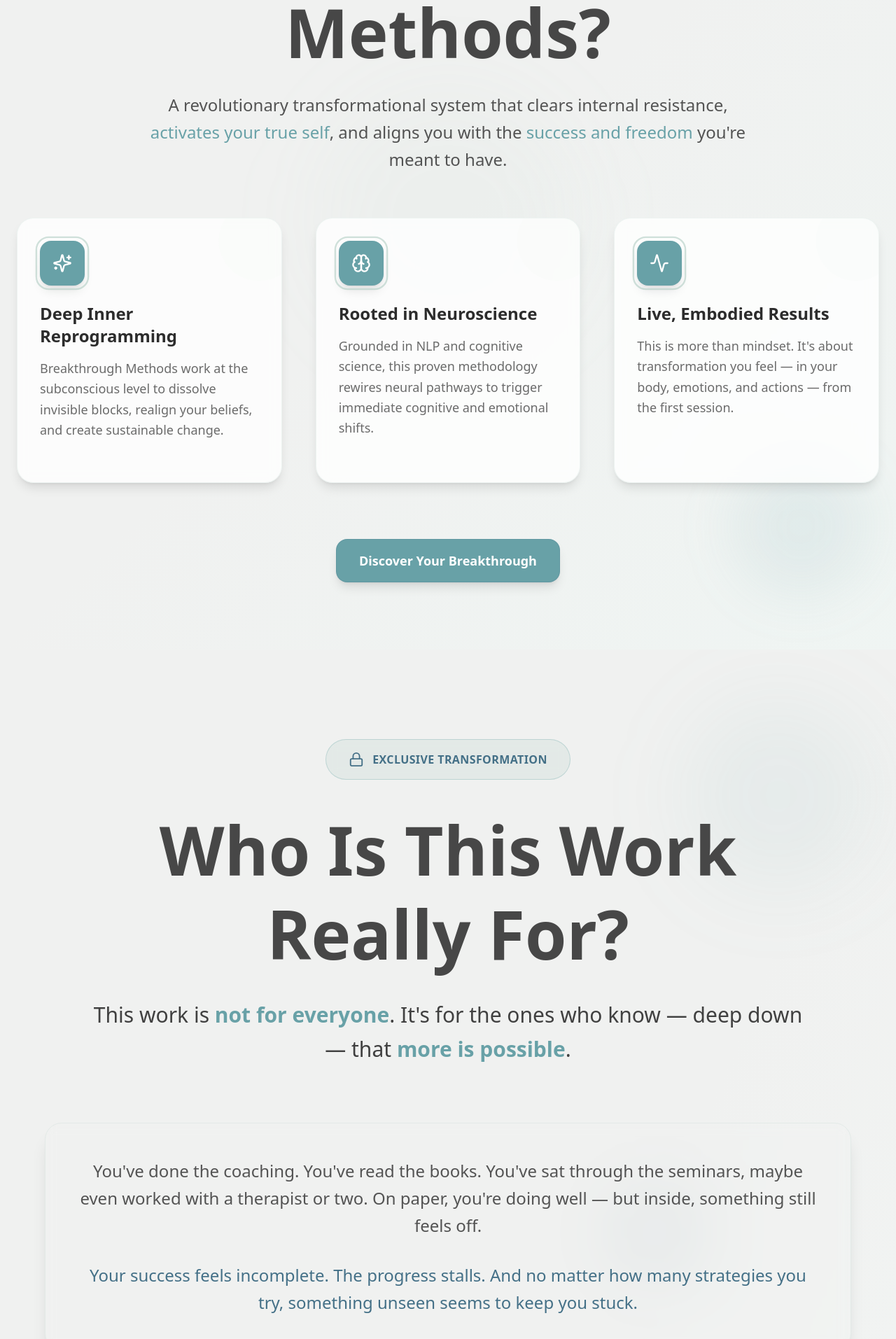
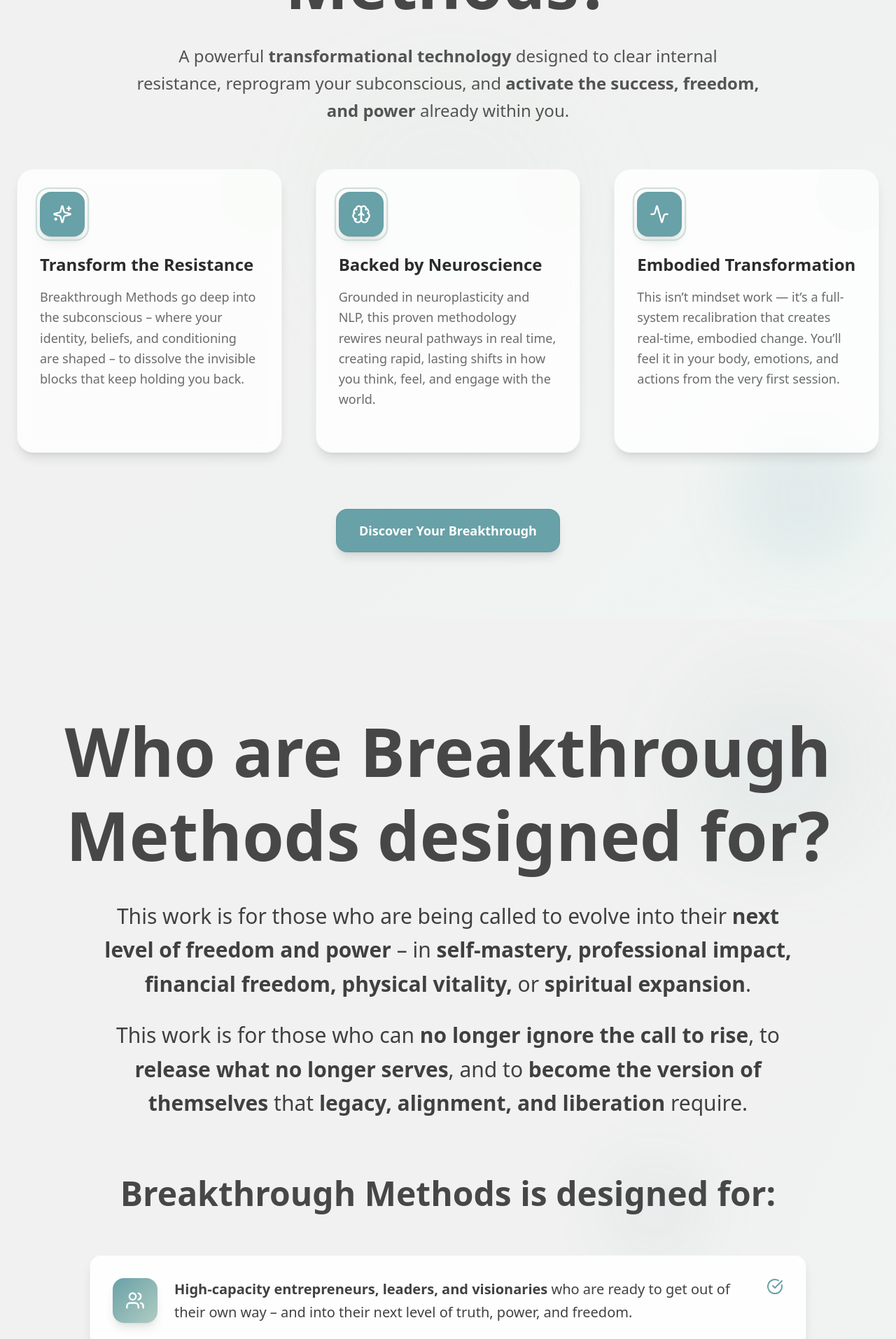
Before and after one commit to hmweb77/breakthough-website, a Next.js app: page / in a window 1280 px wide. Shown: the part 1180-3093 px from the top of the page at 70% size. Built offline with nearby package versions, Linux system fonts and the light colour scheme.

Commit message:
updating copywriting

```diff
--- a/src/app/page.js
+++ b/src/app/page.js
@@ -17,9 +17,10 @@ export default function Home() {
       <HeroSection></HeroSection>
       <WhatAreBreakthroughMethods></WhatAreBreakthroughMethods>
       <WhoIsItFor></WhoIsItFor>
+      <ClientBeforeAfter></ClientBeforeAfter>
       {/* <BreakthroughJourney></BreakthroughJourney> */}
       <WhyItWorks></WhyItWorks>
-      <ClientBeforeAfter></ClientBeforeAfter>
+
       {/* <HowItWorks></HowItWorks> */}
       <Process></Process>
       <Services></Services>
--- a/src/components/Home/About.jsx
+++ b/src/components/Home/About.jsx
@@ -44,7 +44,7 @@ const About = () => {
         >
           <span className="text-[#50A7AD] uppercase font-semibold text-sm">About</span>
           <h2 className="mt-2 text-3xl sm:text-4xl font-bold text-[#2C2C2C]">
-            Meet Your Coach
+            Meet Your Guide
           </h2>
 
           <p className="mt-6 text-[#555] text-base leading-relaxed">
--- a/src/components/Home/WhatAreBT.jsx
+++ b/src/components/Home/WhatAreBT.jsx
@@ -5,23 +5,24 @@ import { Sparkles, Brain, Activity } from "lucide-react";
 const methods = [
   {
     icon: Sparkles,
-    title: "Deep Inner Reprogramming",
+    title: "Transform the Resistance",
     description:
-      "Breakthrough Methods work at the subconscious level to dissolve invisible blocks, realign your beliefs, and create sustainable change."
+      "Breakthrough Methods go deep into the subconscious – where your identity, beliefs, and conditioning are shaped – to dissolve the invisible blocks that keep holding you back."
   },
   {
     icon: Brain,
-    title: "Rooted in Neuroscience",
+    title: "Backed by Neuroscience",
     description:
-      "Grounded in NLP and cognitive science, this proven methodology rewires neural pathways to trigger immediate cognitive and emotional shifts."
+      "Grounded in neuroplasticity and NLP, this proven methodology rewires neural pathways in real time, creating rapid, lasting shifts in how you think, feel, and engage with the world."
   },
   {
     icon: Activity,
-    title: "Live, Embodied Results",
+    title: "Embodied Transformation",
     description:
-      "This is more than mindset. It's about transformation you feel — in your body, emotions, and actions — from the first session."
+      "This isn’t mindset work — it’s a full-system recalibration that creates real-time, embodied change. You’ll feel it in your body, emotions, and actions from the very first session."
   }
 ];
+
 
 const containerVariants = {
   hidden: { opacity: 0 },
@@ -110,15 +111,7 @@ export default function WhatAreBreakthroughMethods() {
           transition={{ duration: 0.8, ease: [0.25, 0.46, 0.45, 0.94] }}
           className="mb-16"
         >
-          <motion.div
-            initial={{ scale: 0 }}
-            whileInView={{ scale: 1 }}
-            transition={{ delay: 0.3, type: "spring", stiffness: 200, damping: 20 }}
-            className="inline-flex items-center gap-2 bg-[#68A1A7]/20  backdrop-blur-sm border border-[#68A1A7]/20 rounded-full px-6 py-2 mb-8"
-          >
-            <Sparkles className="text-[#68A1A7]" size={18} />
-            <span className="text-[#68A1A7] font-medium text-sm tracking-wide uppercase">Revolutionary Transformation</span>
-          </motion.div>
+
 
           <h2 className="text-6xl text-[#474747] sm:text-7xl lg:text-8xl font-bold mb-6 leading-tight">
 
@@ -136,10 +129,10 @@ export default function WhatAreBreakthroughMethods() {
   transition={{ delay: 0.4, duration: 0.8 }}
   className="text-xl lg:text-2xl max-w-4xl mx-auto text-[#2C2C2C]/80 leading-relaxed font-light"
 >
-            A revolutionary transformational system that clears internal resistance,
-            <span className="text-[#68A1A7] font-medium"> activates your true self</span>, and aligns you with the
-            <span className="text-[#68A1A7] font-medium"> success and freedom</span> you're meant to have.
+  A powerful <span className="font-semibold">transformational technology</span> designed to clear internal resistance, reprogram your subconscious, and
+  <span className="font-semibold"> activate the success, freedom, and power</span> already within you.
 </motion.p>
+
         </motion.div>
 
         <motion.div
--- a/src/components/Home/WhoFor.jsx
+++ b/src/components/Home/WhoFor.jsx
@@ -17,30 +17,61 @@ import {
 const criteriaItems = [
   {
     icon: Users,
-    text: "You're a high-performing entrepreneur, leader, or visionary who senses there's something deeper driving your results — or holding them back.",
+    text: (
+      <>
+        <span className="font-semibold">High-capacity entrepreneurs, leaders, and visionaries</span> who are ready to get out of their own way – and into their next level of truth, power, and freedom.
+      </>
+    ),
     gradient: "from-[#68A1A7] to-[#B0CCC2]"
   },
   {
     icon: Target,
-    text: "You're standing at a personal or professional crossroads and realize strategy alone won't get you through this one.",
+    text: (
+      <>
+        Those who have outgrown surface-level solutions, and <span className="font-semibold">know that true liberation requires going to the root</span> – beyond mindset, beyond strategy, beyond performance.
+      </>
+    ),
     gradient: "from-[#447087] to-[#68A1A7]"
   },
   {
     icon: Brain,
-    text: "You've outgrown surface-level tools and are ready for deep, lasting transformation.",
+    text: (
+      <>
+        It’s for those <span className="font-semibold">devoted to their evolution</span>, willing to face what’s been silently driving their choices, and ready to <span className="font-semibold">recode their internal operating system from the inside out</span>.
+      </>
+    ),
     gradient: "from-[#B0CCC2] to-[#447087]"
   },
   {
     icon: Heart,
-    text: "You crave inner freedom, clarity, and the ability to fully show up as the most authentic, powerful version of yourself.",
+    text: (
+      <>
+        Breakthrough Methods is designed for those who are ready for <span className="font-semibold">real, lasting transformation</span>.
+      </>
+    ),
     gradient: "from-[#68A1A7] to-[#447087]"
   },
   {
     icon: Zap,
-    text: "You're willing to look within, face what's running the show behind the scenes, and finally shift what no longer serves you.",
+    text: (
+      <>
+        <span className="font-semibold">Those who want to understand themselves on a deeper level, experience true freedom and liberation, and get results quicker than the conventional path allows.</span>
+      </>
+    ),
     gradient: "from-[#447087] to-[#B0CCC2]"
+  },
+  {
+    icon: Sparkles,
+    text: (
+      <>
+        <span className="font-semibold">This work isn’t for dabblers.</span> It’s for those who are ready to <span className="font-semibold">meet themselves fully</span>, clear what no longer serves, and embody the version of themselves that legacy, alignment, and liberation require.
+      </>
+    ),
+    gradient: "from-[#B0CCC2] to-[#68A1A7]"
   }
 ];
+
+
 
 const containerVariants = {
   hidden: { opacity: 0 },
@@ -122,35 +153,21 @@ const WhoIsItFor = () => {
           transition={{ duration: 1 }}
           className="text-center mb-20"
         >
-          <motion.div
-            initial={{ scale: 0, rotate: -180 }}
-            whileInView={{ scale: 1, rotate: 0 }}
-            transition={{ delay: 0.3, type: "spring", stiffness: 200, damping: 15 }}
-            className="inline-flex items-center gap-3 bg-[#B0CCC2]/20 backdrop-blur-sm border border-[#68A1A7]/30 rounded-full px-8 py-4 mb-10"
-          >
-            <Lock className="text-[#447087]" size={22} />
-            <span className="text-[#447087] font-bold text-base tracking-wide uppercase">Exclusive Transformation</span>
-          </motion.div>
+
 
           <h1 className="text-6xl text-[#474747] sm:text-7xl lg:text-8xl font-bold mb-8 leading-tight">
 
-              Who Is This Work
+          Who are Breakthrough Methods
 
-            <br />
-            {/* <motion.span
-              initial={{ opacity: 0, x: -50 }}
-              whileInView={{ opacity: 1, x: 0 }}
-              transition={{ delay: 0.6, duration: 0.8 }}
-              className="text-[#68A1A7] relative"
-            > */}
-              Really For?
+
+              designed for?
               <motion.div
                 initial={{ scaleX: 0 }}
                 whileInView={{ scaleX: 1 }}
                 transition={{ delay: 1.2, duration: 1, ease: "easeOut" }}
                 className="absolute -bottom-3 left-0 right-0 h-2 bg-[#68A1A7]  rounded-full origin-left opacity-60"
               />
-            {/* </motion.span> */}
+
           </h1>
 
           <motion.div
@@ -159,16 +176,25 @@ const WhoIsItFor = () => {
   transition={{ delay: 0.8, duration: 0.8 }}
   className="max-w-5xl mx-auto"
 >
-            <p className="text-2xl sm:text-3xl font-light text-[#2C2C2C]/90 leading-relaxed mb-8">
-              This work is <span className="font-bold text-[#68A1A7]">not for everyone</span>.
-              It's for the ones who know — deep down — that
-              <span className="font-bold text-[#68A1A7]"> more is possible</span>.
+  <p className="text-2xl sm:text-3xl font-light text-[#2C2C2C]/90 leading-relaxed mb-6">
+    This work is for those who are being called to evolve into their
+    <span className="font-semibold"> next level of freedom and power</span> – in
+    <span className="font-semibold"> self-mastery, professional impact, financial freedom, physical vitality,</span> or
+    <span className="font-semibold"> spiritual expansion</span>.
+  </p>
+  <p className="text-2xl sm:text-3xl font-light text-[#2C2C2C]/90 leading-relaxed">
+    This work is for those who can
+    <span className="font-semibold"> no longer ignore the call to rise</span>, to
+    <span className="font-semibold"> release what no longer serves</span>, and to
+    <span className="font-semibold"> become the version of themselves</span> that
+    <span className="font-semibold"> legacy, alignment, and liberation</span> require.
   </p>
 </motion.div>
+
         </motion.div>
 
         {/* Story Section */}
-        <motion.div
+        {/* <motion.div
           initial={{ opacity: 0, y: 40 }}
           whileInView={{ opacity: 1, y: 0 }}
           transition={{ delay: 0.4, duration: 0.8 }}
@@ -192,7 +218,7 @@ const WhoIsItFor = () => {
               </p>
             </motion.div>
           </div>
-        </motion.div>
+        </motion.div> */}
 
         {/* Criteria Section */}
         <motion.div
@@ -208,7 +234,7 @@ const WhoIsItFor = () => {
             className="text-4xl sm:text-5xl font-bold text-center mb-16 text-[#474747]"
           >
 
-              Breakthrough Methods is for you if:
+           Breakthrough Methods is designed for:
           </motion.h2>
 
           <motion.div
@@ -286,20 +312,24 @@ const WhoIsItFor = () => {
             </motion.div>
 
             <h3 className="text-4xl sm:text-5xl font-bold mb-8 bg-[#68A1A7] bg-clip-text text-transparent">
-              This isn't about fixing you.
+            his isn’t about fixing you.
               <br />
-              It's about freeing you.
+              It’s about freeing and liberating you.
             </h3>
 
             <p className="text-xl text-[#2C2C2C]/80 leading-relaxed mb-6">
-              This work is for the <span className="font-bold text-[#447087]">doers and the seekers</span>.
-              The ones who want to lead with alignment, create with purpose, and live with the kind of
-              internal congruence that naturally unlocks success — without the burnout, self-doubt, or sabotage.
+            This work is for the visionary leaders, creators, and innovators who know they’re meant for more - more truth, more freedom, more impact.
             </p>
 
             <p className="text-xl text-[#68A1A7] font-medium">
-              If you're ready to stop circling the same issues and finally dissolve the invisible blocks
-              standing between you and the life you know you're meant to live — then you're in the right place.
+            If you’re ready to meet yourself at a deeper level…  <br/>
+
+To dissolve the invisible blocks that have been silently running the show…
+<br/>
+To live, lead, and create from grounded clarity and inner peace - not struggle, stress, or the pressure to prove yourself.
+<br/>
+Then you’re exactly where you’re meant to be.
+
             </p>
           </div>
         </motion.div>
```
Also changed, not shown: src/components/Home/Process.jsx (+4 -13 lines), src/components/Home/Services.jsx (+3 -11 lines), src/components/Home/WhyItWorks.jsx (+17 -23 lines). Lines whose indentation alone changed are shown as unchanged.
